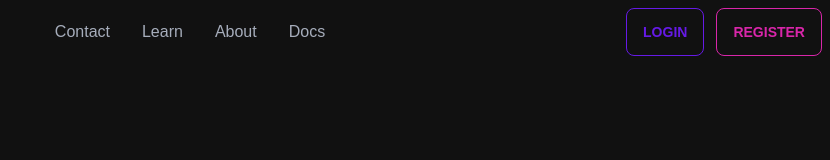
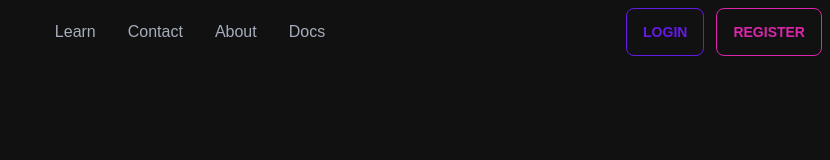
Before and after one commit to EgloDevelopment/Website, a React (Vite) app: page /contact in a window 1280 px wide. Shown: the top 160 px of the page, without its empty margins (450-1280 px from the left). Built offline with nearby package versions, Linux system fonts and the light colour scheme.

Commit message:
Fixed lol

```diff
--- a/src/Components/Sidebar/Sidebar.jsx
+++ b/src/Components/Sidebar/Sidebar.jsx
@@ -29,10 +29,10 @@ const Sidebar = () => {
               className="menu menu-compact dropdown-content mt-3 p-2 shadow bg-base-100 rounded-box w-52"
             >
               <li>
-                <a>Contact</a>
+                <a>Learn</a>
               </li>
               <li>
-                <a>Learn</a>
+                <a href="/contact">Contact</a>
               </li>
               <li>
                 <a>About</a>
@@ -46,10 +46,10 @@ const Sidebar = () => {
         <div className="navbar-center hidden lg:flex">
           <ul className="menu menu-horizontal px-1">
             <li>
-              <a href="/contact">Contact</a>
+              <a>Learn</a>
             </li>
             <li>
-              <a>Learn</a>
+              <a href="/contact">Contact</a>
             </li>
             <li>
               <a>About</a>
```
